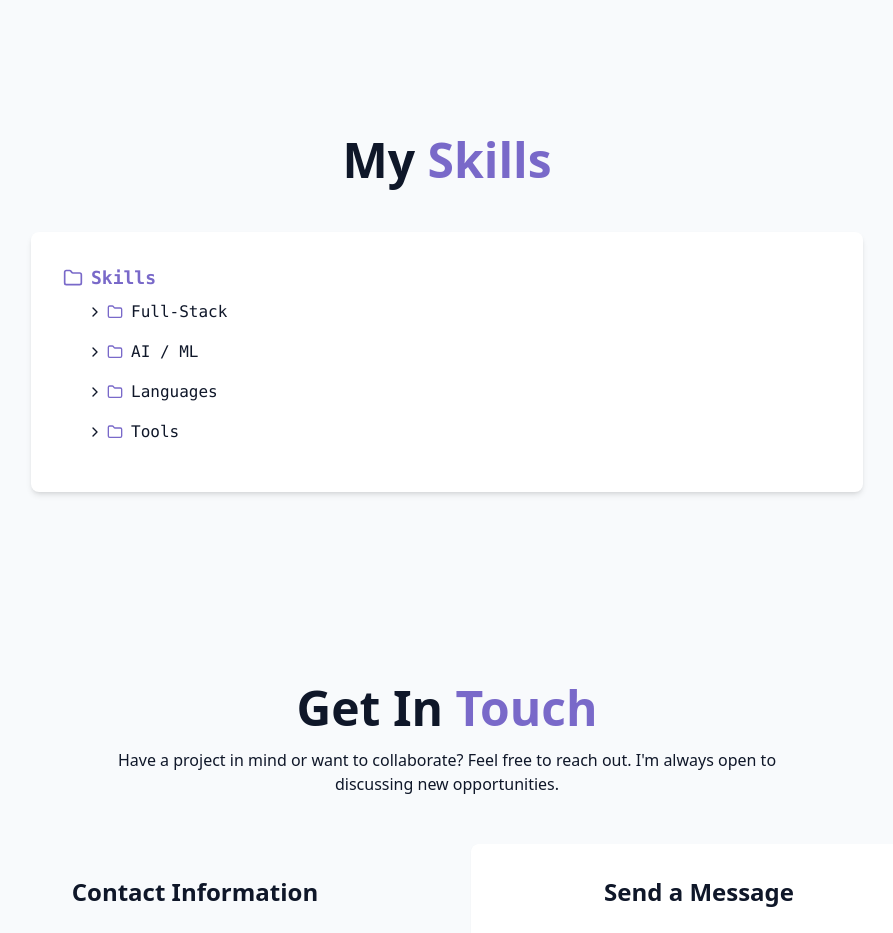
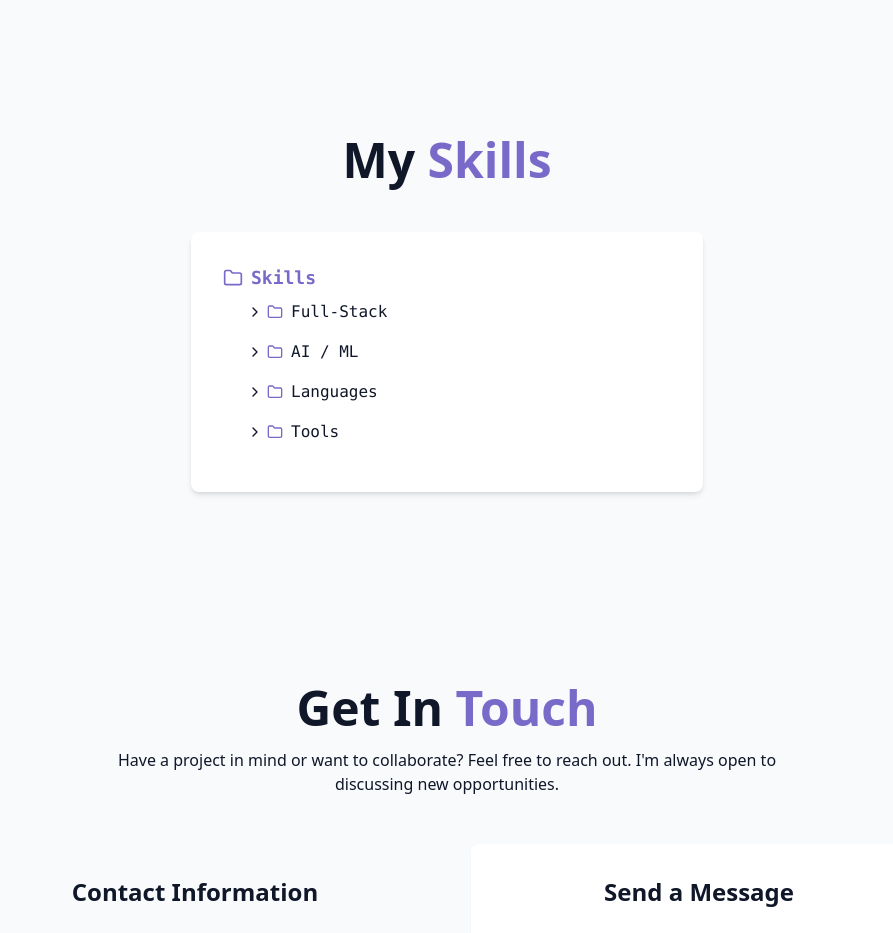
Before and after one commit to 19rishabh/my-portfolio-website, a React (Vite) app: page / in a window 1280 px wide. Shown: the part 2400-3333 px from the top of the page, without its empty margins (193-1086 px from the left). Built offline with nearby package versions, Linux system fonts and the light colour scheme.

Commit message:
style: center div

```diff
--- a/src/components/Skills.jsx
+++ b/src/components/Skills.jsx
@@ -18,7 +18,7 @@
 
   return (
     <section id="skills" className="py-24 px-4 bg-secondary/30">
-      <div className="container mx-auto max-w-4xl">
+      <div className="container mx-auto max-w-xl ">
         <h2 className="text-3xl md:text-5xl font-bold mb-12 text-center">
           My <span className="text-primary">Skills</span>
         </h2>
```
